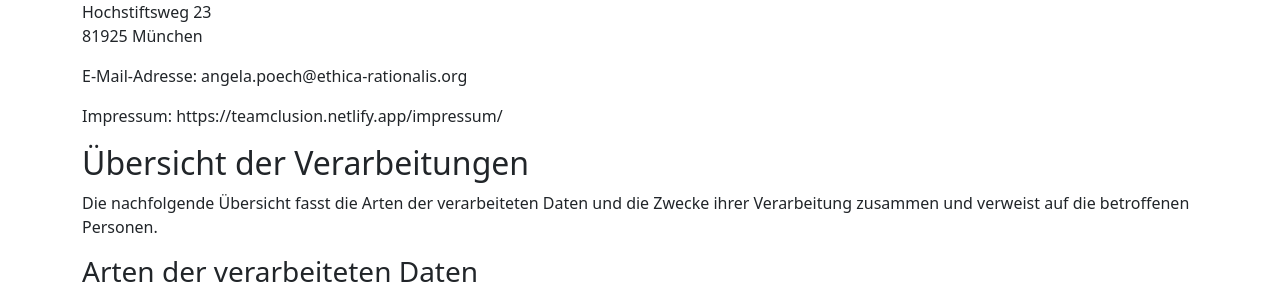
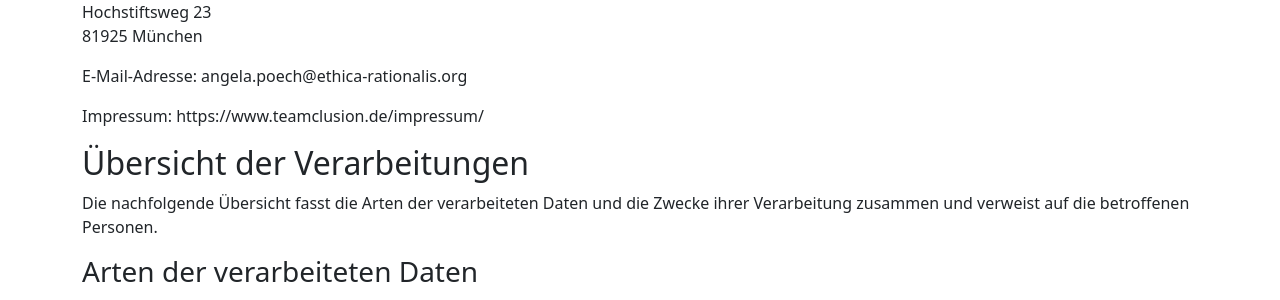
Before and after one commit to teamclusion/website, a Jekyll site: the page built from impressum.html, in a window 1280 px wide and 900 px high, scrolled down 632 px. Shown: the part 155-455 px from the top of the window. Built offline with Jekyll 4.4.1, drawn with Linux system fonts in a browser that asks for light colours; nearby versions of some CDN libraries.

Commit message:
Vorbereitung Veröffentlichung

```diff
--- a/_config.yml
+++ b/_config.yml
@@ -21,6 +21,7 @@
 teamclusion: <span class="text-primary fw-bold fst-italic">teamclusion </span>
 date: 2020-03-28
 email: info@teamclusion.de
+email-plus: info@teamclusion.de?subject=Kontakt%20zu%20teamclusion&body=Freiwillige%20Angaben%0AIhr%20Name%3A%0AIhre%20E-Mail%3A%0AIhre%20Telefonnummer%3A%0A%0A%0AIhre%20Nachricht%20an%20uns%3A%0A
 phone: '[0175&nbsp;5884087](tel:+491755884087)'
 opening_hours: Keine Öffnungszeiten
 description: >- # this means to ignore newlines until "baseurl:"
@@ -33,8 +34,8 @@
   81925 München
 publischer-email: angela.poech@ethica-rationalis.org
 president:
-# url: https://www.teamclusion.de
-url: https://teamclusion.netlify.app
+url: https://www.teamclusion.de
+#url: https://teamclusion.netlify.app
 baseurl: "" # the subpath of your site, e.g. /blog
 # url: "" # the base hostname & protocol for your site, e.g. http://example.com
 webmaster_email: tgermer@me.com
--- a/_includes/footer.html
+++ b/_includes/footer.html
@@ -31,7 +31,7 @@
             <br>
             {% endif %}
             {% endcomment %}
-            <i class="fas fa-envelope fa-fw"></i> <a href="mailto:{{ site.email }}" tabindex="1">{{ site.email }}</a>
+            <i class="fas fa-envelope fa-fw"></i> <a href="mailto:{{ site.email-plus }}" tabindex="1">{{ site.email }}</a>
           </p>
         </div>
       </div>
--- a/kontakt.html
+++ b/kontakt.html
@@ -78,7 +78,7 @@
     <!-- <h2 class="mb-4">Kontaktinformationen</h2> -->
 
     <!-- <p class="h3">teamclusion</p> -->
-    <p class="h5 mb-5"><b><a href="mailto:info@teamclusion.de?subject=Kontakt%20zu%20teamclusion&body=Freiwillige%20Angaben%0AIhr%20Name%3A%0AIhre%20E-Mail%3A%0AIhre%20Telefonnummer%3A%0A%0A%0AIhre%20Nachricht%20an%20uns%3A%0A" tabindex="1">{{ site.email }}</a></b></p>
+    <p class="h5 mb-5"><b><a href="mailto:{{ site.email-plus }}" tabindex="1">{{ site.email }}</a></b></p>
 
     <h4>Herausgeber</h4>
     <address>{{ site.publisher }}
```
Also changed, not shown: _drafts/danke.md (renamed from danke.md), _drafts/programme.html (renamed from programme.html).
